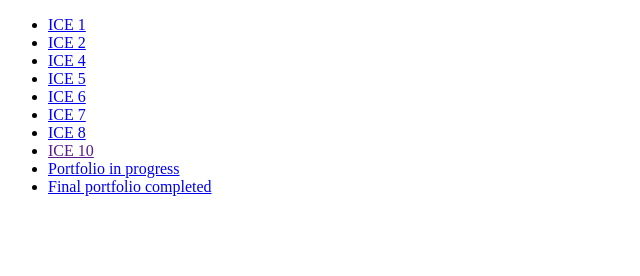
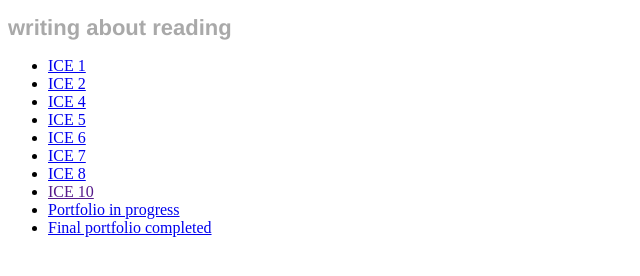
Before and after one commit to madnowicki/madnowicki.github.io, a plain HTML site: page index.html in a window 1280 px wide. Shown: the whole page, without its empty margins (0-640 px from the left). Drawn offline with Linux system fonts and the light colour scheme.

Commit message:
-index update

```diff
--- a/index.html
+++ b/index.html
@@ -3,8 +3,16 @@
 <head>
 	<meta charset="UTF-8">
 	<title>SI 339 Index</title>
+	<style>
+		h1{
+			font-family: Helvetica, sans-serif;
+			font-size: 22px;
+			color:darkgray;
+		}
+	</style>
 </head>
 <body>
+	<h1>writing about reading</h1>
 	<ul>
 		<li><a href="ICEHTML/index.html">ICE 1</a></li>
 		<li><a href="ICECSS/ICE-CSS/icecss.html">ICE 2</a></li>
```
Also changed, not shown: portfolio/img/leftovers.jpeg (added), 1 other file.
